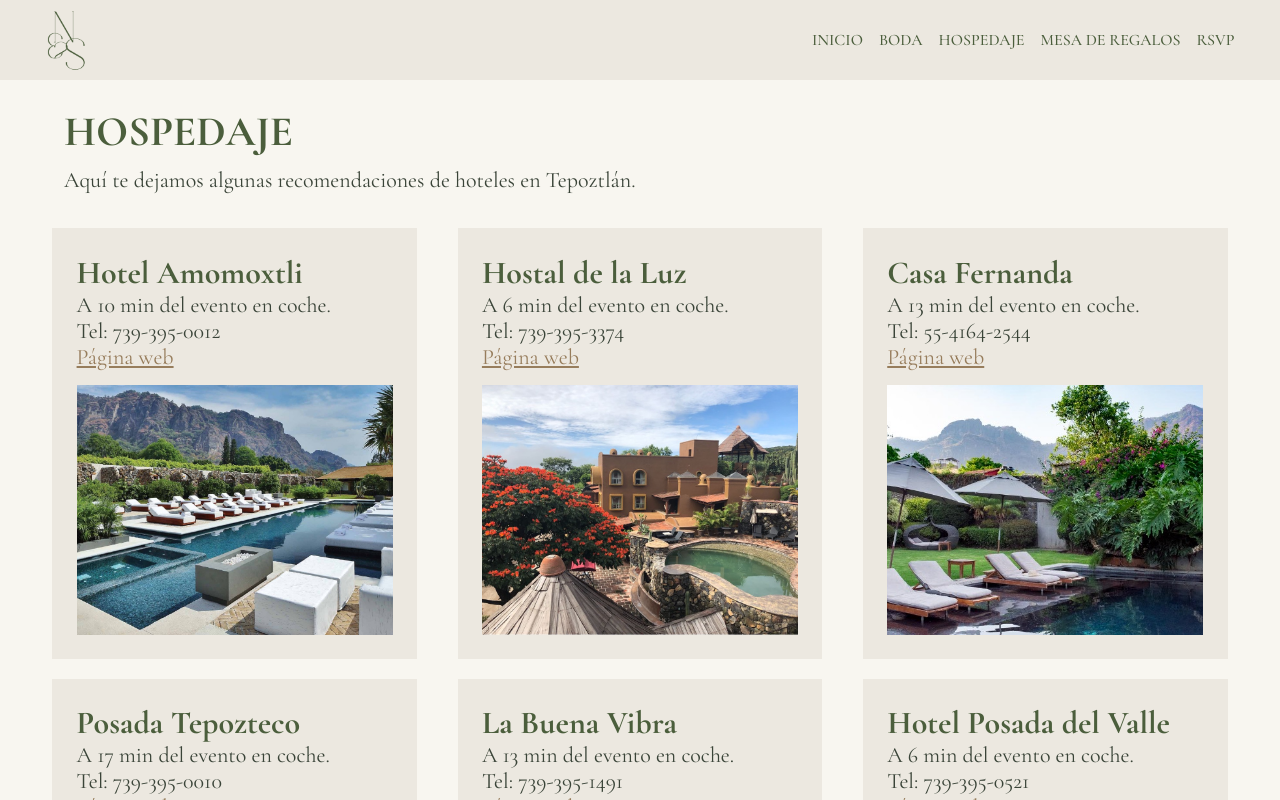
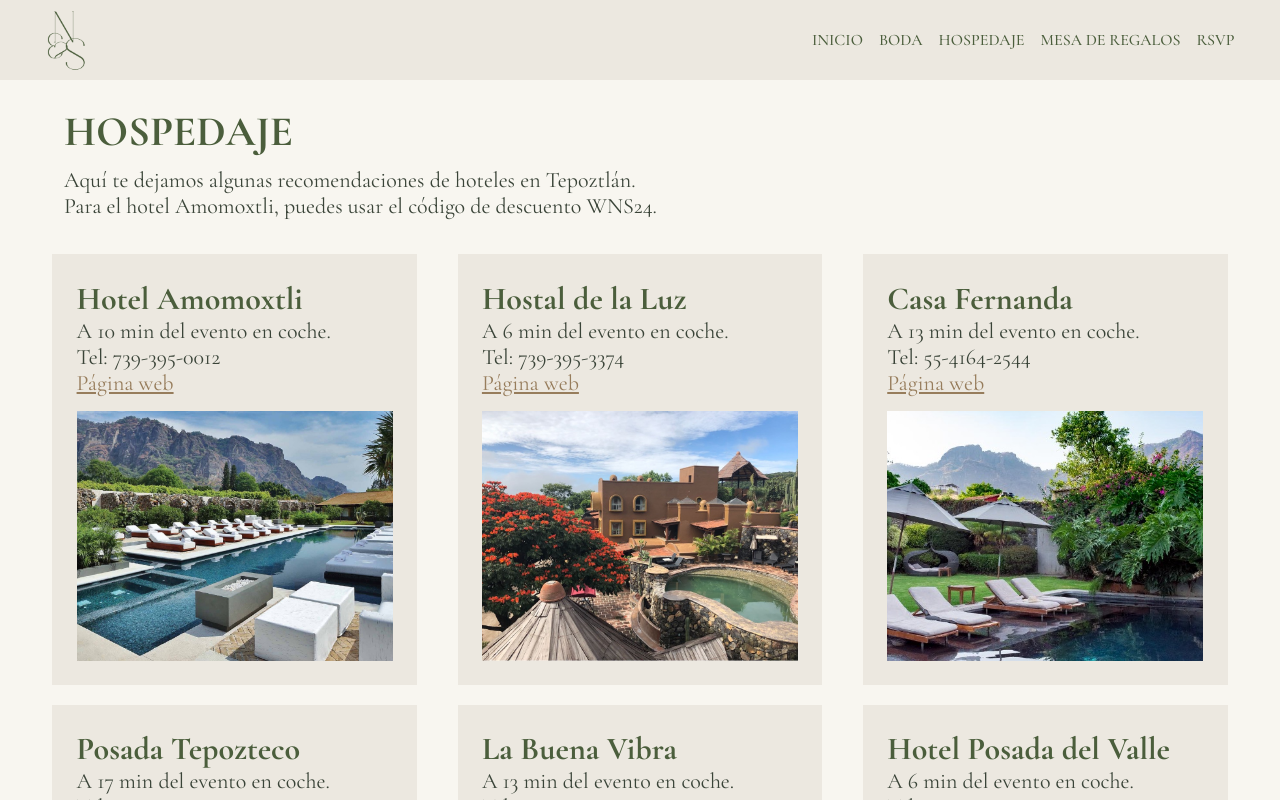
Before and after one commit to richipargo/nadia-stefan, a React (Vite) app: page /hospedaje in a window 1280 px wide. Shown: the top 800 px of the page. Built offline with nearby package versions, Linux system fonts and the light colour scheme.

Commit message:
Add hotel discount code

```diff
--- a/src/components/Hospedaje.jsx
+++ b/src/components/Hospedaje.jsx
@@ -9,6 +9,7 @@ const Hospedaje = () => {
         <p className="hospedaje-header-p">
           Aquí te dejamos algunas recomendaciones de hoteles en Tepoztlán.
         </p>
+        <p>Para el hotel Amomoxtli, puedes usar el código de descuento WNS24.</p>
       </div>
       <Hoteles />
     </div>
--- a/src/components/Hoteles.jsx
+++ b/src/components/Hoteles.jsx
@@ -8,7 +8,6 @@ const Hoteles = () => {
         <div className="hotel-container" key={index}>
           <h3 className="hotel-h3">{item.name}</h3>
           <p>A {item.distance} del evento en coche.</p>
-          {/* <p>{item.address}</p> */}
           <p>Tel: {item.tel}</p>
           <a href={item.website} target="_blank" rel="noreferrer" className="website-hotel">
             Página web
```
